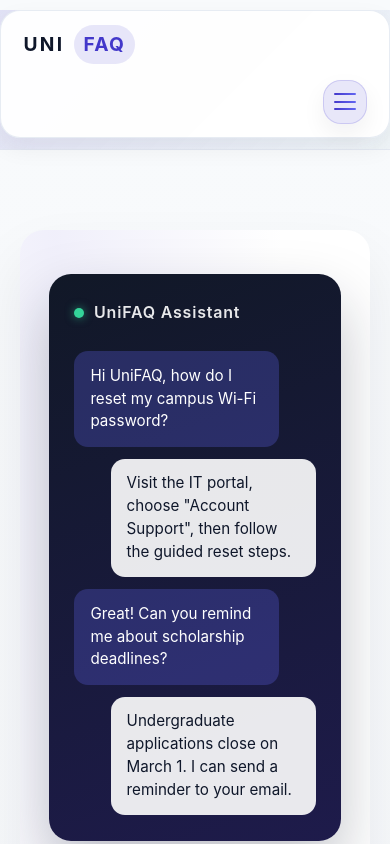
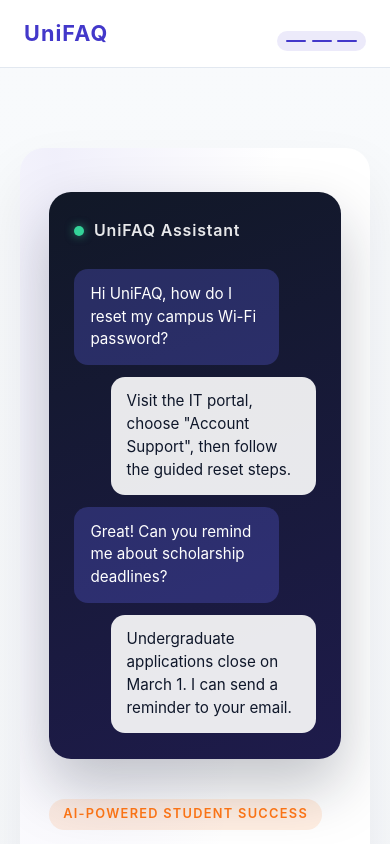
Before and after one commit to LoAnTTM/UniFAQ, a plain HTML site: page index.html in a window 390 px wide. Shown: the top 844 px of the page. Drawn offline with Linux system fonts and the light colour scheme.

Commit message:
Responsive design <768px

```diff
--- a/index.html
+++ b/index.html
@@ -10,7 +10,7 @@
 <body>
     <header class="header">
         <nav class="header__nav" aria-label="Primary">
-            <a href="#" class="header__logo">Uni<span>FAQ</span></a>
+            <a href="#" class="header__logo">UniFAQ</a>
             <button class="header__toggle" type="button" aria-expanded="false" aria-controls="primary-navigation" aria-label="Toggle navigation">
                 <span class="header__toggle-line" aria-hidden="true"></span>
                 <span class="header__toggle-line" aria-hidden="true"></span>
--- a/styles.css
+++ b/styles.css
@@ -31,7 +31,12 @@ body {
   font-family: "Inter", "Segoe UI", Arial, sans-serif;
   line-height: 1.6;
   color: var(--color-text);
-    background: linear-gradient(180deg, #f8fafc 0%, var(--color-body) 60%, #eef2ff 100%);
+  background: linear-gradient(
+    180deg,
+    #f8fafc 0%,
+    var(--color-body) 60%,
+    #eef2ff 100%
+  );
 }
 
 a {
@@ -88,43 +93,27 @@ img {
   position: sticky;
   top: 0;
   z-index: 100;
-    backdrop-filter: blur(14px);
-    background: linear-gradient(135deg, rgba(67, 56, 202, 0.12), rgba(14, 116, 144, 0.04));
-    border-bottom: 1px solid rgba(226, 232, 240, 0.8);
+  backdrop-filter: blur(12px);
+  background: rgba(255, 255, 255, 0.9);
+  border-bottom: 1px solid var(--color-border);
 }
 
 .header__nav {
   max-width: 1200px;
-    margin: 0.65rem auto;
-    padding: 0.85rem 1.4rem;
+  margin: 0 auto;
+  padding: 1rem 1.5rem;
   display: flex;
   align-items: center;
   justify-content: space-between;
   gap: 1rem;
   position: relative;
-    background: rgba(255, 255, 255, 0.95);
-    border: 1px solid rgba(226, 232, 240, 0.8);
-    border-radius: var(--radius-lg);
-    box-shadow: var(--shadow-sm);
 }
 
 .header__logo {
-    display: inline-flex;
-    align-items: center;
-    gap: 0.6rem;
   font-weight: 700;
-    font-size: 1.2rem;
-    letter-spacing: 0.12em;
-    color: var(--color-text);
-    text-transform: uppercase;
-}
-
-.header__logo span {
-    padding: 0.25rem 0.6rem;
-    border-radius: 999px;
-    background: rgba(67, 56, 202, 0.12);
+  font-size: 1.35rem;
+  letter-spacing: 0.05em;
   color: var(--color-primary);
-    letter-spacing: 0.06em;
 }
 
 .header__menu {
@@ -140,30 +129,31 @@ img {
   display: inline-flex;
   align-items: center;
   justify-content: center;
-    padding: 0.55rem 1rem;
-    border-radius: 999px;
+  padding: 0.6rem 1rem;
+  border-radius: var(--radius-sm);
   color: var(--color-text-muted);
   font-weight: 500;
-    font-size: 0.97rem;
   transition: var(--transition);
 }
 
 .header__menu-link:hover {
   color: var(--color-primary);
-    background: rgba(67, 56, 202, 0.12);
+  background: var(--color-subtle);
 }
 
 .header__menu-link--cta {
-    padding: 0.55rem 1.2rem;
-    background: linear-gradient(120deg, var(--color-primary), var(--color-primary-dark));
+  background: linear-gradient(
+    135deg,
+    var(--color-primary),
+    var(--color-primary-dark)
+  );
   color: var(--color-surface);
-    box-shadow: 0 18px 28px rgba(67, 56, 202, 0.18);
-    border: 1px solid transparent;
+  box-shadow: var(--shadow-sm);
 }
 
 .header__menu-link--cta:hover {
-    transform: translateY(-3px);
-    box-shadow: 0 26px 36px rgba(67, 56, 202, 0.22);
+  transform: translateY(-2px);
+  box-shadow: var(--shadow-md);
 }
 
 .header__toggle {
@@ -171,32 +161,23 @@ img {
   position: relative;
   align-items: center;
   justify-content: center;
-    flex-direction: column;
   gap: 0.35rem;
-    width: 44px;
-    height: 44px;
-    border-radius: 18px;
-    background: rgba(67, 56, 202, 0.12);
-    border: 1px solid rgba(67, 56, 202, 0.18);
+  padding: 0.55rem;
+  border-radius: var(--radius-sm);
+  background: rgba(67, 56, 202, 0.1);
   transition: var(--transition);
-    box-shadow: var(--shadow-sm);
 }
 
 .header__toggle:focus-visible {
   box-shadow: var(--focus-ring);
 }
 
-.header__toggle:hover {
-    background: rgba(67, 56, 202, 0.18);
-    border-color: rgba(67, 56, 202, 0.28);
-}
-
 .header__toggle-line {
   display: block;
-    width: 22px;
+  width: 20px;
   height: 2px;
-    background: linear-gradient(90deg, var(--color-primary) 0%, #6366f1 100%);
-    border-radius: 10px;
+  background: var(--color-primary);
+  border-radius: 999px;
   transition: var(--transition);
 }
 
@@ -230,7 +211,11 @@ img {
   content: "";
   position: absolute;
   inset: 0;
-    background: radial-gradient(120% 120% at 10% 0%, rgba(67, 56, 202, 0.08) 0%, transparent 55%);
+  background: radial-gradient(
+    120% 120% at 10% 0%,
+    rgba(67, 56, 202, 0.08) 0%,
+    transparent 55%
+  );
   pointer-events: none;
 }
 
@@ -281,11 +266,14 @@ img {
   border-radius: var(--radius-sm);
   font-weight: 600;
   transition: var(--transition);
-    border: 1px solid transparent;
 }
 
 .hero__cta--primary {
-    background: linear-gradient(120deg, var(--color-primary), var(--color-primary-dark));
+  background: linear-gradient(
+    120deg,
+    var(--color-primary),
+    var(--color-primary-dark)
+  );
   color: var(--color-surface);
   box-shadow: var(--shadow-md);
 }
@@ -297,13 +285,11 @@ img {
 
 .hero__cta--ghost {
   color: var(--color-primary);
-    background: transparent;
-    border-color: rgba(67, 56, 202, 0.25);
+  background: rgba(67, 56, 202, 0.1);
 }
 
 .hero__cta--ghost:hover {
-    background: rgba(67, 56, 202, 0.1);
-    border-color: rgba(67, 56, 202, 0.35);
+  background: rgba(67, 56, 202, 0.18);
 }
 
 .hero__highlights {
@@ -540,7 +526,11 @@ img {
 }
 
 .resource-card--accent {
-    background: linear-gradient(150deg, rgba(67, 56, 202, 0.12), rgba(99, 102, 241, 0.28));
+  background: linear-gradient(
+    150deg,
+    rgba(67, 56, 202, 0.12),
+    rgba(99, 102, 241, 0.28)
+  );
   border: none;
   color: var(--color-text);
 }
@@ -591,7 +581,11 @@ img {
 /* CTA */
 .cta {
   margin-top: 6rem;
-    background: linear-gradient(120deg, var(--color-primary), var(--color-primary-dark));
+  background: linear-gradient(
+    120deg,
+    var(--color-primary),
+    var(--color-primary-dark)
+  );
   border-radius: var(--radius-xl);
   padding: clamp(3rem, 6vw, 4rem);
   color: var(--color-surface);
@@ -631,7 +625,6 @@ img {
   border-radius: var(--radius-sm);
   font-weight: 600;
   transition: var(--transition);
-    border: 1px solid transparent;
 }
 
 .cta__button--primary {
@@ -691,10 +684,9 @@ img {
   }
 
   .header__nav {
-        flex-direction: column;
-        align-items: stretch;
+    flex-direction: row;
+    align-items: center;
   }
-
   .header__toggle {
     display: inline-flex;
     align-self: flex-end;
```
Lines whose indentation alone changed are shown as unchanged.
